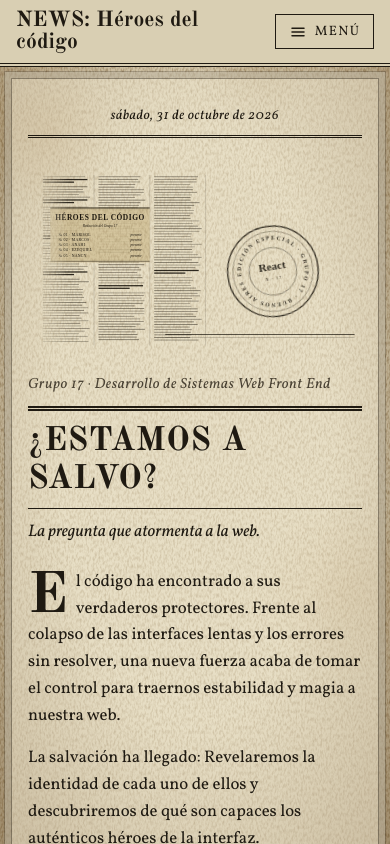
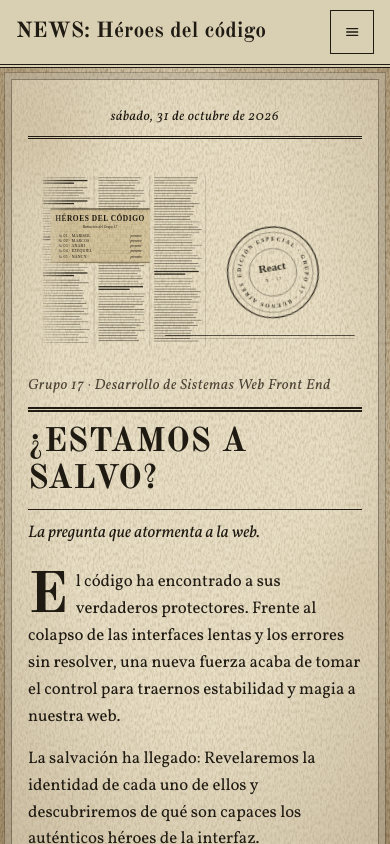
Before and after one commit to LuNanVarg/los-heroes-del-codigo-tp2, a React (Vite) app: page / in a window 390 px wide. Shown: the top 844 px of the page. Built offline with nearby package versions, Linux system fonts and the light colour scheme; a web font is replaced by a local one.

Commit message:
Quitar el texto del botón de menú y agrandar el área de toque

```diff
--- a/src/layout/Layout.jsx
+++ b/src/layout/Layout.jsx
@@ -34,9 +34,10 @@ export default function Layout() {
 
       <header className="topbar">
         <Link to="/" className="tb-marca">NEWS: Héroes del código</Link>
-        <button type="button" className="btn tb-menu" aria-expanded={abierta} aria-controls="barra-lateral" onClick={() => setAbierta((a) => !a)}>
+        <button type="button" className="btn tb-menu" aria-expanded={abierta} aria-controls="barra-lateral"
+        aria-label={abierta ? 'Cerrar menú' : 'Abrir menú'}
+        onClick={() => setAbierta((a) => !a)}>
           <IconoHamburguesa abierta={abierta} />
-          <span>{abierta ? 'Cerrar' : 'Menú'}</span>
         </button>
       </header>
 
--- a/src/styles/index.css
+++ b/src/styles/index.css
@@ -345,7 +345,7 @@ a.tarjeta:hover { transform: translateY(-3px); border-color: var(--tinta); }
   [data-tema='diario'] .topbar { border-bottom: 4px double var(--tinta); }
   .tb-marca { font-family: var(--fuente-marca); font-size: 1.35rem; font-weight: 700; text-decoration: none; line-height: 1; }
   [data-tema='futurista'] .tb-marca { font-size: .8rem; font-weight: 400; letter-spacing: .12em; text-transform: uppercase; color: var(--acento); }
-  .tb-menu { padding: .45rem .9rem; }
+  .tb-menu { width: 44px; height: 44px; padding: 0; }
   .sidebar { position: fixed; inset: 0 auto 0 0; width: min(86vw, 320px); height: 100%; transform: translateX(-102%); visibility: hidden; transition: transform .25s ease, visibility 0s linear .25s; z-index: 50; box-shadow: 8px 0 30px rgba(0,0,0,.35); }
   .sidebar.abierta { transform: none; visibility: visible; transition: transform .25s ease; }
   .sb-fondo { display: block; position: fixed; inset: 0; z-index: 40; background: rgba(0,0,0,.55); opacity: 0; pointer-events: none; transition: opacity .25s; }
```
